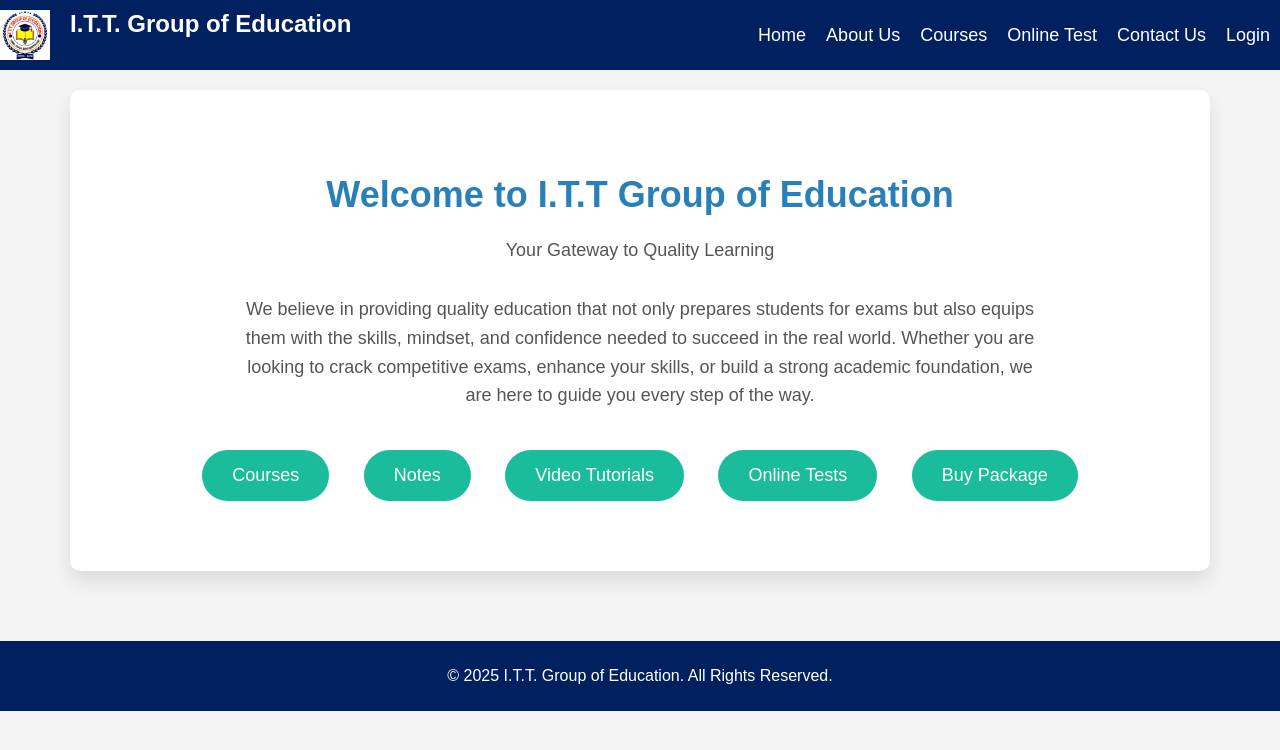
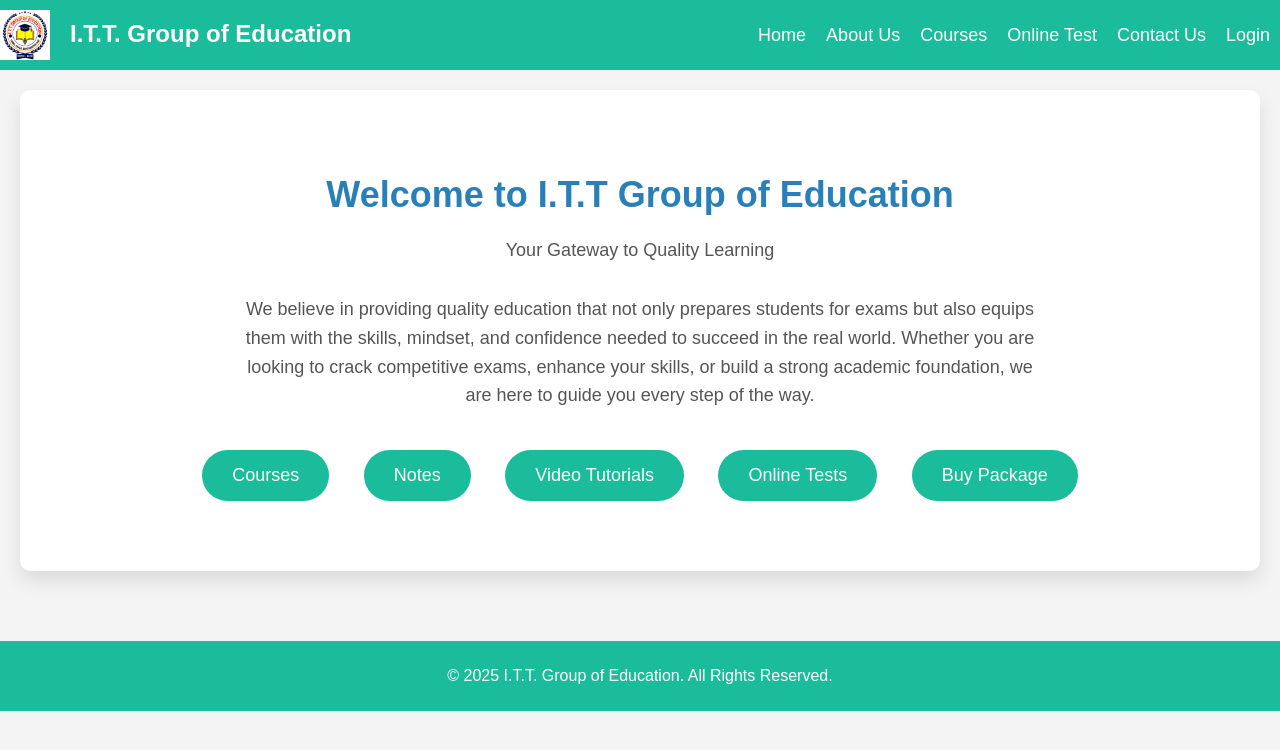
Before and after one commit to shreyansh-cs/itt, a PHP site: page /foobar/frontend/index.php in a window 1280 px wide. Shown: the top 750 px of the page. Run offline with PHP 8.4, Linux system fonts and the light colour scheme; some libraries are stand-ins or nearby versions.

Commit message:
update theme color

```diff
--- a/frontend/css/styles.css
+++ b/frontend/css/styles.css
@@ -7,7 +7,7 @@ body {
 }
 
 header {
-    background-color: #002060;
+    background-color: #1abc9c;
     color: white;
     padding: 10px 0px;
     display: flex;
@@ -59,7 +59,7 @@ main {
 }
 
 footer {
-    background-color: #002060;
+    background-color: #1abc9c;
     color: white;
     text-align: center;
     padding: 10px;
@@ -193,7 +193,7 @@ table.courses td a.course-link:hover {
 /*index page css start*/
 .home {
     padding: 60px 20px;
-    max-width: 1100px;
+    max-width: 100%;
     margin: 0 auto;
     background-color: #ffffff;
     border-radius: 10px;
@@ -407,7 +407,7 @@ table.courses td a.course-link:hover {
         display: none;
         flex-direction: column;
         width: 100%;
-        background-color: #002060;
+        background-color: #1abc9c;
         position: absolute;
         top: 60px;
         left: 0;
--- a/frontend/master.php
+++ b/frontend/master.php
@@ -45,8 +45,9 @@
     <!-- Header -->
     <header>
         <div class="logo">
-        <img src="../images/icon.jpeg"  alt="I.T.T Group of Education Logo">
-        <h1>I.T.T. Group of Education</h1>
+        <a href='/itt/frontend/index.php'><img src="../images/icon.jpeg"  alt="I.T.T Group of Education Logo">
+        <h1 style='color:white;padding-top:10px;'>I.T.T. Group of Education</h1>
+        </a>
         </div>
         <nav class="navbar">
             <ul>
--- a/frontend/receipts.php
+++ b/frontend/receipts.php
@@ -138,9 +138,6 @@ else
 {
     echo "<div class='receipts_error'>{$error}</div>";
 }
-
-
-
 ?>
 </div>
 <?php
```
